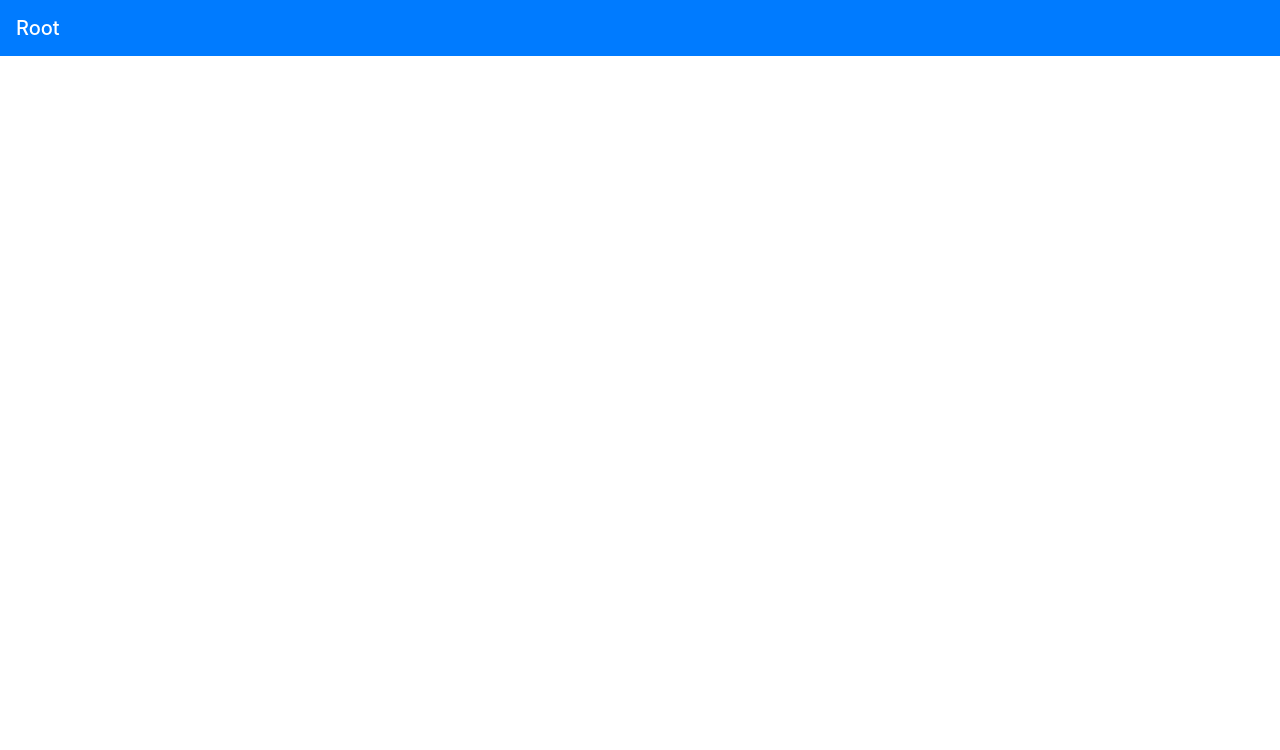
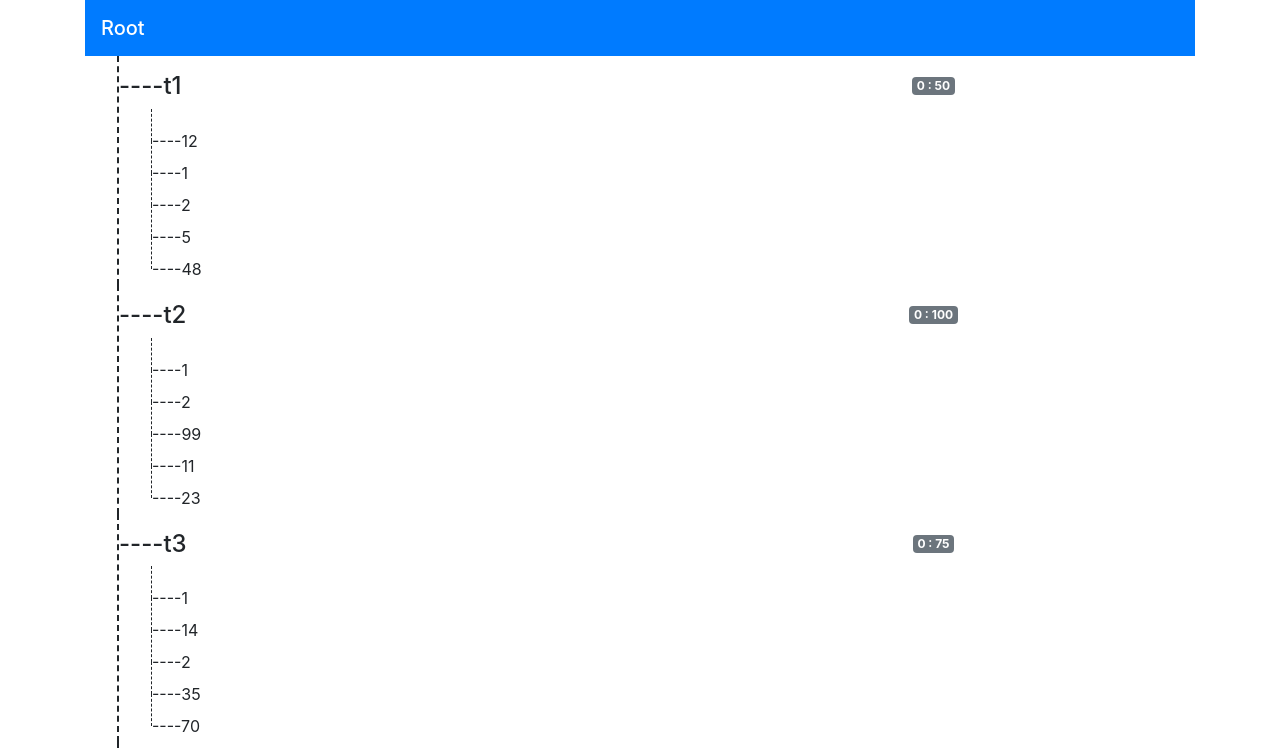
Before and after one commit to terryliu1995/Tree-view, an Angular app: page / in a window 1280 px wide. Shown: the top 750 px of the page. Built offline with nearby package versions, Linux system fonts and the light colour scheme.

Commit message:
factory view

```diff
--- a/src/app/app.component.html
+++ b/src/app/app.component.html
@@ -1,3 +1,6 @@
-<nav class="navbar  navbar-dark  bg-primary">
-  <span class="navbar-brand mb-0 h1">Root</span>
-</nav>
+<div class="container">
+  <nav class="navbar  navbar-dark  bg-primary">
+    <span class="navbar-brand mb-0 h1">Root</span>
+  </nav>
+  <app-factory></app-factory>
+</div>
--- a/src/app/app.module.ts
+++ b/src/app/app.module.ts
@@ -2,10 +2,12 @@ import { BrowserModule } from '@angular/platform-browser';
 import { NgModule } from '@angular/core';
 
 import { AppComponent } from './app.component';
+import { FactoryComponent } from './factory/factory.component';
 
 @NgModule({
   declarations: [
-    AppComponent
+    AppComponent,
+    FactoryComponent
   ],
   imports: [
     BrowserModule
--- /dev/null
+++ b/src/app/factory/factory.component.css
@@ -0,0 +1,17 @@
+
+  .child {
+    line-height: 0rem;
+    border-left-style: dashed;
+    margin-left: 2rem;
+    border-left-width: 1px;
+    padding-top: 2rem;
+  }
+
+  .factory {
+    border-left-style: dashed;
+    padding-top: 1rem;
+    padding-bottom: 1rem;
+    margin-left: 2rem;
+    border-left-width: 2px;
+
+  }
--- /dev/null
+++ b/src/app/factory/factory.component.html
@@ -0,0 +1,13 @@
+<div *ngFor="let factory of factories" class="ml-4" class="factory">
+  <div class="row">
+    <div class="col">
+      <h4>----{{factory?.title}}</h4>
+    </div>
+    <div class="col text-center">
+      <span class="badge badge-secondary" > {{factory?.min}} : {{factory?.max}}</span>
+    </div>
+  </div>
+  <div *ngFor="let child of factory?.children" >
+      <div class="child">----{{child}}</div>
+  </div>
+</div>
--- /dev/null
+++ b/src/app/factory/factory.component.ts
@@ -0,0 +1,24 @@
+import { Component, OnInit } from '@angular/core';
+
+@Component({
+  selector: 'app-factory',
+  templateUrl: './factory.component.html',
+  styleUrls: ['./factory.component.css']
+})
+export class FactoryComponent implements OnInit {
+
+
+  factories: any;
+
+
+  constructor() { }
+
+  ngOnInit() {
+    // mock data
+    this.factories = [{title: 't1', min: 0, max: 50, children: [12,1,2,5,48]},
+    {title: 't2', min: 0, max: 100, children: [1,2,99,11,23]},
+    {title: 't3', min: 0, max: 75, children: [1,14,2,35,70]},
+    {title: 't4', min: 0, max: 85, children: [12,19,25,15,84]}]
+  }
+
+}
--- a/src/index.html
+++ b/src/index.html
@@ -2,7 +2,7 @@
 <html lang="en">
 <head>
   <meta charset="utf-8">
-  <title>Frontend</title>
+  <title>Tree View</title>
   <base href="/">
 
   <meta name="viewport" content="width=device-width, initial-scale=1">
```
Also changed, not shown: 2 other files (tests, documents, lock files or other folders).
